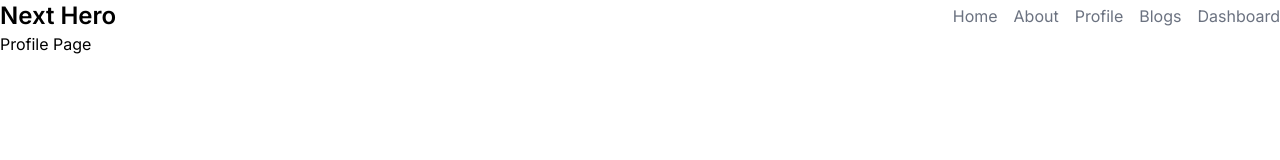
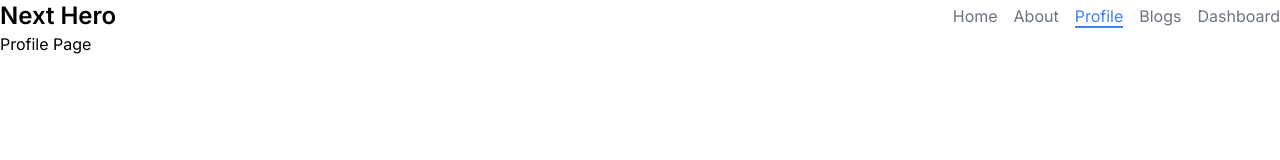
Before and after one commit to abuabdullah23/my-first-nextjs, a Next.js app: page /profile in a window 1280 px wide. Shown: the top 160 px of the page. Built offline with nearby package versions, Linux system fonts and the light colour scheme.

Commit message:
ActiveLink setup

```diff
--- /dev/null
+++ b/src/components/Navbar/ActiveLink/NavLink.jsx
@@ -0,0 +1,23 @@
+'use client';
+
+import classNames from '@/utils/ClassName/classNames';
+import Link from 'next/link';
+import { usePathname } from 'next/navigation';
+
+const NavLink = ({ children, href, exact = false, activeClassName, ...props }) => {
+
+    const path = usePathname();
+    const active = exact ? path === href :  path.startsWith(href);
+    const classes = classNames(props.className, active && activeClassName);
+    if(classes){
+        props.className = classes
+    }
+
+    return (
+        <Link href={href} {...props}>
+            {children}
+        </Link>
+    );
+};
+
+export default NavLink;
--- a/src/components/Navbar/Navbar.jsx
+++ b/src/components/Navbar/Navbar.jsx
@@ -1,5 +1,6 @@
 import Link from 'next/link';
 import React from 'react';
+import NavLink from './ActiveLink/NavLink';
 
 const Navbar = () => {
     const navLinks = [
@@ -30,9 +31,14 @@
             <ul className='flex items-center justify-between gap-4 text-gray-500'>
                 {
                     navLinks.map(({ path, title }) => <li key={path}>
-                        <Link href={path}
-                        className='hover:text-black hover:border-b-2 border-black transition duration-300'
-                        >{title}</Link>
+                        <NavLink
+                            href={path}
+                            exact={path === '/'}
+                            activeClassName='text-blue-500 border-b-2 border-blue-500'
+                            className='hover:text-black hover:border-b-2 border-black transition duration-300'
+                        >
+                            {title}
+                        </NavLink>
                     </li>)
                 }
             </ul>
--- /dev/null
+++ b/src/utils/ClassName/classNames.js
@@ -0,0 +1,3 @@
+const classNames = (...args) => args.filter(Boolean).join(" ");
+
+export default classNames;
```
